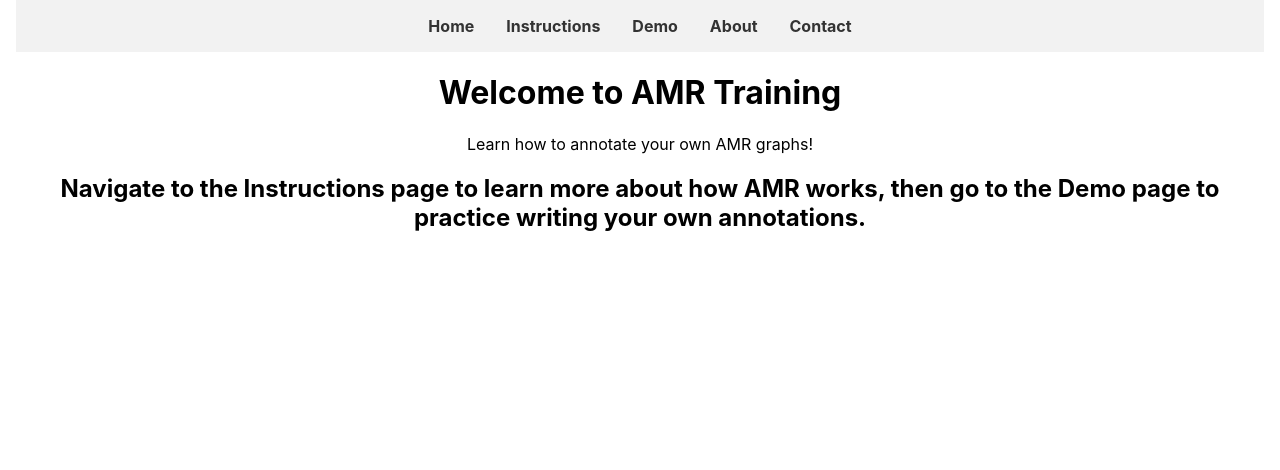
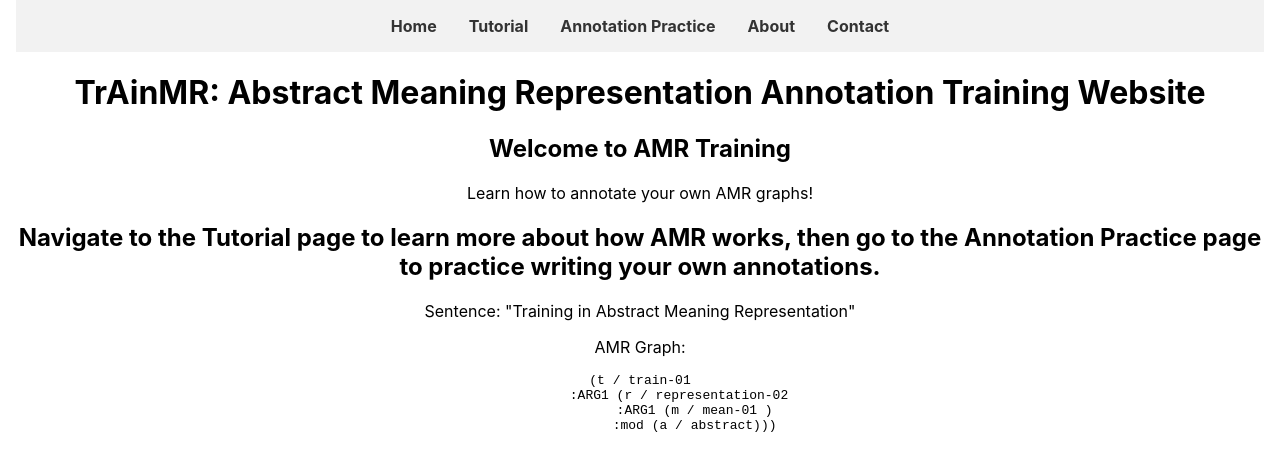
Before and after one commit to ACNLPlab/amr-training-site, a React (Create React App) app: page / in a window 1280 px wide. Shown: the top 470 px of the page. Built offline with nearby package versions, Linux system fonts and the light colour scheme.

Commit message:
added buttons for answer, pages renamed

```diff
--- a/src/App.js
+++ b/src/App.js
@@ -16,10 +16,10 @@ function App() {
                 <Link to="/">Home</Link>
             </li>
             <li>
-                <Link to="/instructions">Instructions</Link>
+                <Link to="/instructions">Tutorial</Link>    {/*called instructions page in this code */}
             </li>
             <li>
-                <Link to="/demo">Demo</Link>
+                <Link to="/demo">Annotation Practice</Link>     {/*called demo page in this code */}
             </li>
             <li>
                 <Link to="/about">About</Link>
--- a/src/pages/AboutPage.js
+++ b/src/pages/AboutPage.js
@@ -4,7 +4,7 @@ const AboutPage = () => {
   return (
     <div>
         <h1>More about the project</h1>
-            <p>This website trains users to make annotations.
+            <p>This website trains users to make annotations. The following resources were referenced for the content on the Instructions page.
             </p>
 
             <a href="https://aclanthology.org/W13-2322.pdf" target="_blank">
--- a/src/pages/DemoPage.css
+++ b/src/pages/DemoPage.css
@@ -169,3 +169,60 @@
     color: #333;
     border: 1px solid #ddd;
 }
+
+
+/* buttons*/
+
+.retry-button {
+    display: flex;
+    flex-direction: column;
+    gap: 10px;
+    margin-bottom: 20px;
+    width: 100px;
+}
+
+.retry-button button{
+    display: block;
+    padding: 8px 12px;
+    border: 1px solid #ccc;
+    border-radius: 4px;
+    color: white;
+    background-color: #ff9326;
+    cursor: pointer;
+    font-weight: bold;
+    font-size: 13px;
+    transition: background-color 0.2s;
+}
+
+.retry-button button:hover {
+    background-color: #e08b1b;
+}
+
+.answer-controls {
+    display: flex;
+    flex-direction: column;
+    gap: 10px;
+    margin-bottom: 20px;
+}
+
+.answer-controls button {
+    padding: 8px 12px;
+    border: 1px solid #ccc;
+    border-radius: 4px;
+    background-color: #f0f0f0;
+    cursor: pointer;
+    transition: background-color 0.2s;
+}
+
+.answer-controls button:hover {
+    background-color: #e0e0e0;
+}
+
+.gold-amr-content, .explanation-content {
+    margin-top: 15px;
+}
+
+.amr-display-wrapper h2 {
+    text-align: center;
+    margin-bottom: 1rem;
+}
--- a/src/pages/DemoPage.js
+++ b/src/pages/DemoPage.js
@@ -47,6 +47,13 @@ const DemoPage = () => {
 
     const [saveStatus, setSaveStatus] = useState('');
 
+    // button for gold AMR and breakdown
+    const [showGoldAmr, setShowGoldAmr] = useState(false);
+    // button for gold AMR explanation
+    const [showExplanation, setShowExplanation] = useState(false);
+    // button for error highlighting analysis
+    const [showDiff, setShowDiff] = useState(false);
+
 
     const currentItem = amrData[currentIndex];
 
@@ -90,6 +97,10 @@ const DemoPage = () => {
         setPrevAttempt(userInput);
         setIsSubmitted(false);
         setSaveStatus('');
+
+        setShowGoldAmr(false);
+        setShowExplanation(false);
+        setShowDiff(false);
     }
 
 
@@ -98,6 +109,10 @@ const DemoPage = () => {
         setUserInput('');
         setPrevAttempt(null);
         setSaveStatus('');
+
+        setShowGoldAmr(false);
+        setShowExplanation(false);
+        setShowDiff(false);
     }, [currentIndex]);
 
     const handleNext = () => {
@@ -179,9 +194,9 @@ const DemoPage = () => {
 
 
                     {isSubmitted && (
-                        <button className="retry-button" onClick={handleRetry}>
-                            Retry
-                        </button>
+                        <div className="retry-button" onClick={handleRetry}>
+                            <button>Retry</button>
+                        </div>
                     )}
 
 
@@ -191,10 +206,31 @@ const DemoPage = () => {
                     <h2>Gold AMR</h2>
                     {isSubmitted ? (
                         <>
+                            <div className="answer-controls">
+                                <button onClick={() => setShowGoldAmr(!showGoldAmr)}>
+                                    {showGoldAmr ? 'Hide' : 'Show'} Gold AMR & AMR Breakdown
+                                </button>
+                                <button onClick={() => setShowExplanation(!showExplanation)}>
+                                    {showExplanation ? 'Hide' : 'Show'} Gold AMR Explanation
+                                </button>
+                                <button onClick={() => setShowDiff(!showDiff)}>
+                                    {showDiff ? 'Hide' : 'Show'} AMR Error Highlighting & Analysis
+                                </button>
+                            </div>
+
+                            {showGoldAmr && (
+                                <div className="gold-amr-content">
                                     <pre className="answer-display">{currentItem.goldAMR}</pre>
                                     <p className="source">{currentItem.source}</p>
+                                </div>
+                            )}
+                            {showExplanation && (
+                                <div className="explanation-content">
                                     <p className="amr-explanation-heading">Explanation:</p>
                                     <FormattedExplanation text={currentItem.explanation} />
+                                </div>
+                            )}
+
                         </>
                     ) : (
                         <div className="answer-placeholder">
@@ -206,13 +242,18 @@ const DemoPage = () => {
 
             {isSubmitted && (
                 <div className="full-width-content">
+                    {showDiff && (
                         <AmrDiffViewer
                             userInput={userInput}
                             goldAMR={currentItem.goldAMR}
                         />
+                    )}
+                    {showGoldAmr && (
                         <div className="amr-display-wrapper">
+                             <h3>Gold AMR Breakdown</h3>
                             <AmrDisplay breakdownData={currentItem.breakdown} showLines={true} />
                         </div>
+                    )}
                 </div>
             )}
         </div>
--- /dev/null
+++ b/src/pages/HomePage.css
@@ -0,0 +1,11 @@
+.homepage {
+    text-align: center;
+}
+
+.samplegraph{
+    margin: 0;
+    padding: 0;
+    display: flex;
+    justify-content: center;
+    text-align: left;
+}
--- a/src/pages/HomePage.js
+++ b/src/pages/HomePage.js
@@ -3,15 +3,28 @@ import React from 'react';
 const HomePage = () => {
   return (
     <div>
-        <h1>Welcome to AMR Training</h1>
+        <h1>TrAinMR: Abstract Meaning Representation Annotation Training Website</h1>
+        <h2>Welcome to AMR Training</h2>
+
         <p>Learn how to annotate your own AMR graphs!</p>
 
-        <h2>Navigate to the Instructions page to learn more about
-            how AMR works, then go to the Demo page to practice writing
+        <h2>Navigate to the Tutorial page to learn more about
+            how AMR works, then go to the Annotation Practice page to practice writing
             your own annotations.</h2>
 
         {/* <p>Insert interactive mini AMR:</p> */}
+
+        <p>Sentence: "Training in Abstract Meaning Representation"</p>
+        <p>AMR Graph:</p>
+        <pre className="samplegraph">
+          {`(t / train-01
+          :ARG1 (r / representation-02
+              :ARG1 (m / mean-01 )
+              :mod (a / abstract)))`}
+        </pre>
+
     </div>
+
   );
 };
 
```
Lines whose indentation alone changed are shown as unchanged.
